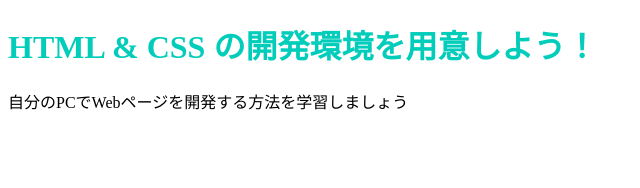
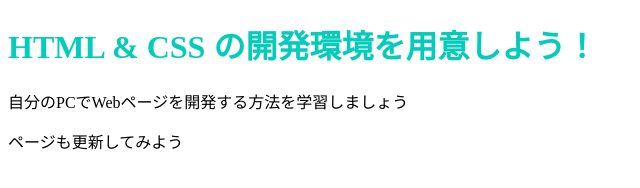
Before and after one commit to riku0127/riku0127.github.io, a plain HTML site: page index.html in a window 1280 px wide. Shown: the whole page, without its empty margins (0-640 px from the left). Drawn offline with Linux system fonts and the light colour scheme.

Commit message:
Update index.html

```diff
--- a/index.html
+++ b/index.html
@@ -8,5 +8,6 @@
   <body>
     <h1 class="title">HTML & CSS の開発環境を用意しよう！</h1>
     <p>自分のPCでWebページを開発する方法を学習しましょう</p>
+    <p>ページも更新してみよう</p>
   </body>
 </html>
```
